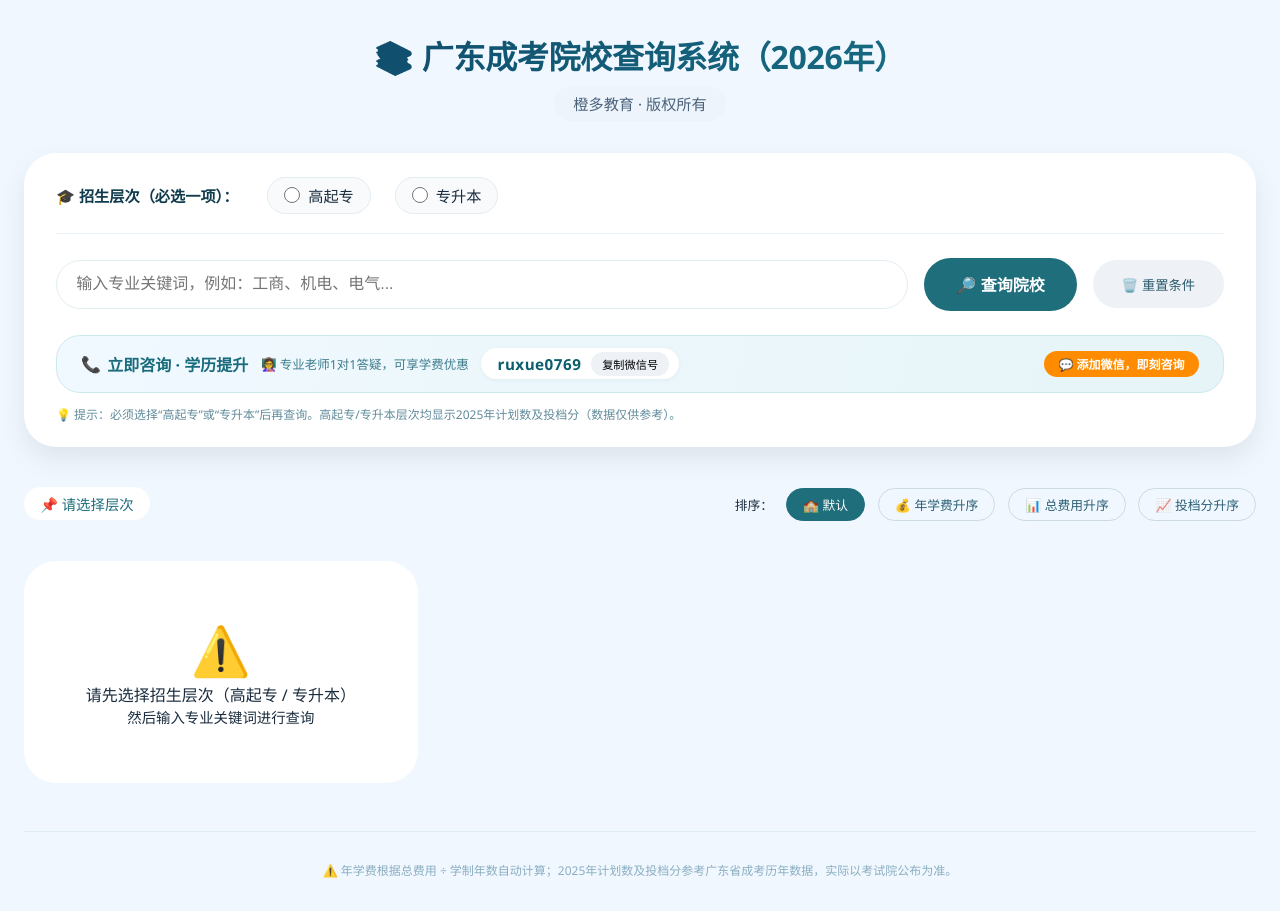
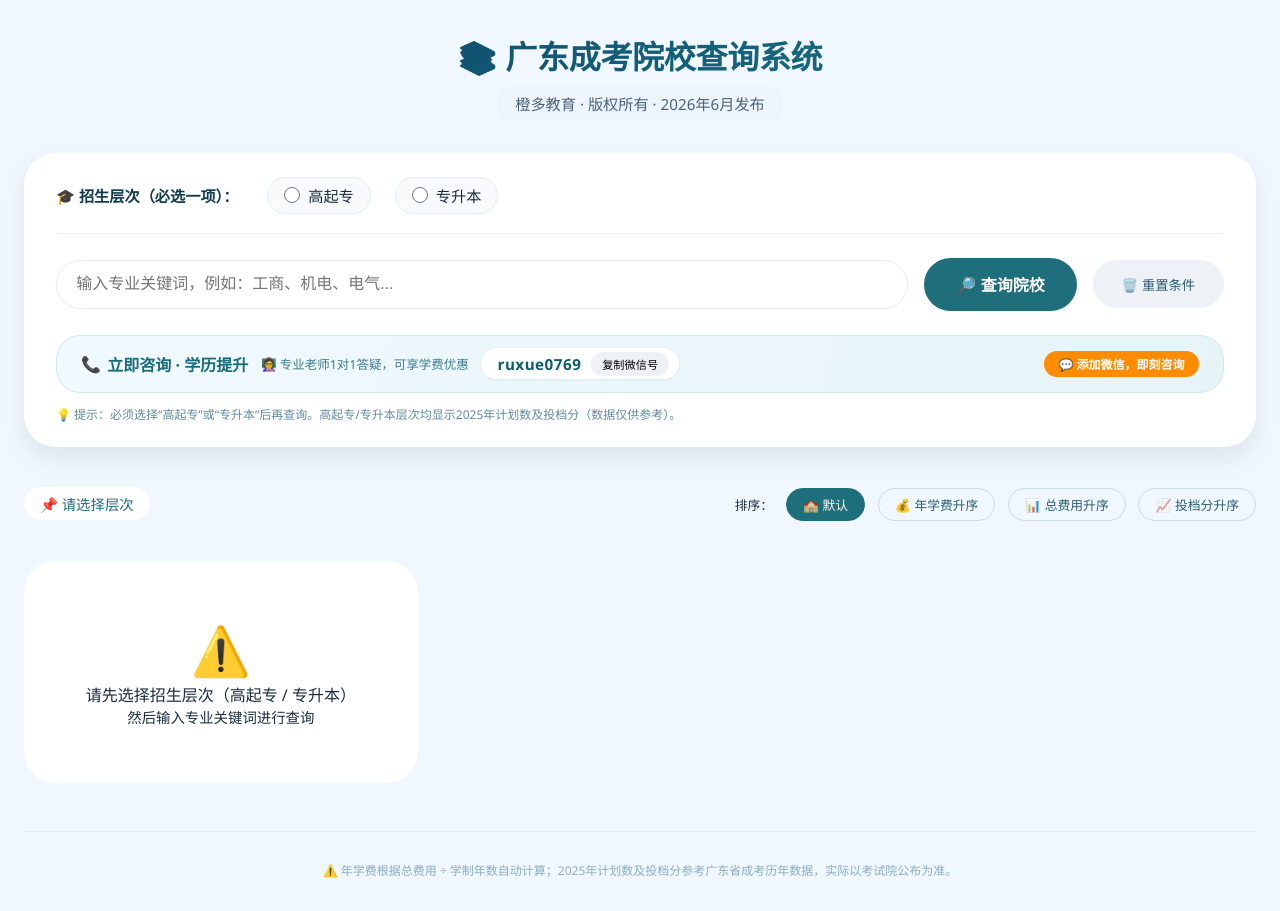
Before and after one commit to lubiandengren/ziliao, a plain HTML site: page index.html in a window 1280 px wide. Drawn offline with Linux system fonts and the light colour scheme.

Commit message:
Update index.html

```diff
--- a/index.html
+++ b/index.html
@@ -497,8 +497,8 @@
 <body>
 <div class="container">
     <div class="hero">
-        <h1>📚 广东成考院校查询系统（2026年）</h1>
-        <p>橙多教育 · 版权所有</p>
+        <h1>📚 广东成考院校查询系统</h1>
+        <p>橙多教育 · 版权所有 · 2026年6月发布</p>
     </div>
 
     <div class="search-card">
```
